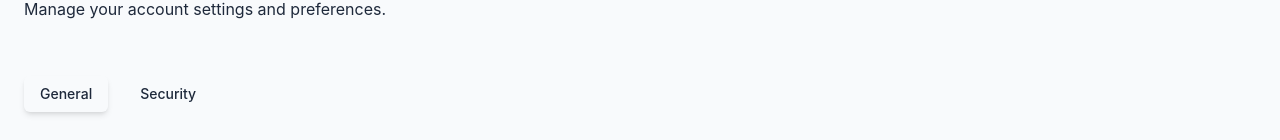
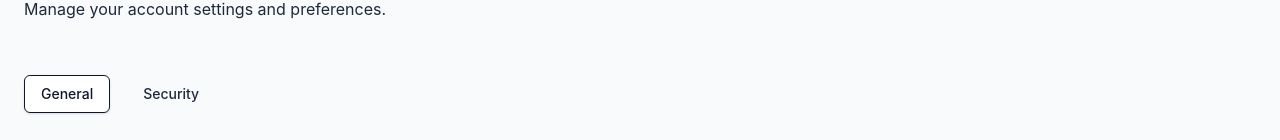
Before and after one commit to IuriGuerreiro/Designia-react, a React (Vite) app: page /settings in a window 1280 px wide. Shown: the part 152-292 px from the top of the page. Built offline with nearby package versions, Linux system fonts and the light colour scheme; no server answers.

Commit message:
change button in settings

```diff
--- a/src/shared/components/ui/tabs.tsx
+++ b/src/shared/components/ui/tabs.tsx
@@ -27,7 +27,10 @@ const TabsTrigger = React.forwardRef<
   <TabsPrimitive.Trigger
     ref={ref}
     className={cn(
-      'inline-flex items-center justify-center whitespace-nowrap rounded-md px-4 py-2 text-sm font-medium transition-all focus-visible:outline-none disabled:pointer-events-none disabled:opacity-50 data-[state=active]:text-foreground data-[state=active]:shadow-md hover:text-foreground',
+      'inline-flex items-center justify-center whitespace-nowrap rounded-md px-4 py-2 text-sm font-medium transition-colors focus-visible:outline-none disabled:pointer-events-none disabled:opacity-50',
+      'border border-transparent bg-transparent text-muted-foreground', // Default (non-active) state
+      'hover:bg-[#f8fafc] hover:text-[#0f172a] hover:border-[#cbd5e1] hover:shadow-sm', // Hover state
+      'data-[state=active]:bg-white data-[state=active]:text-[#0f172a] data-[state=active]:border-[#0f172a] data-[state=active]:shadow-sm', // Active state
       className
     )}
     {...props}
```
